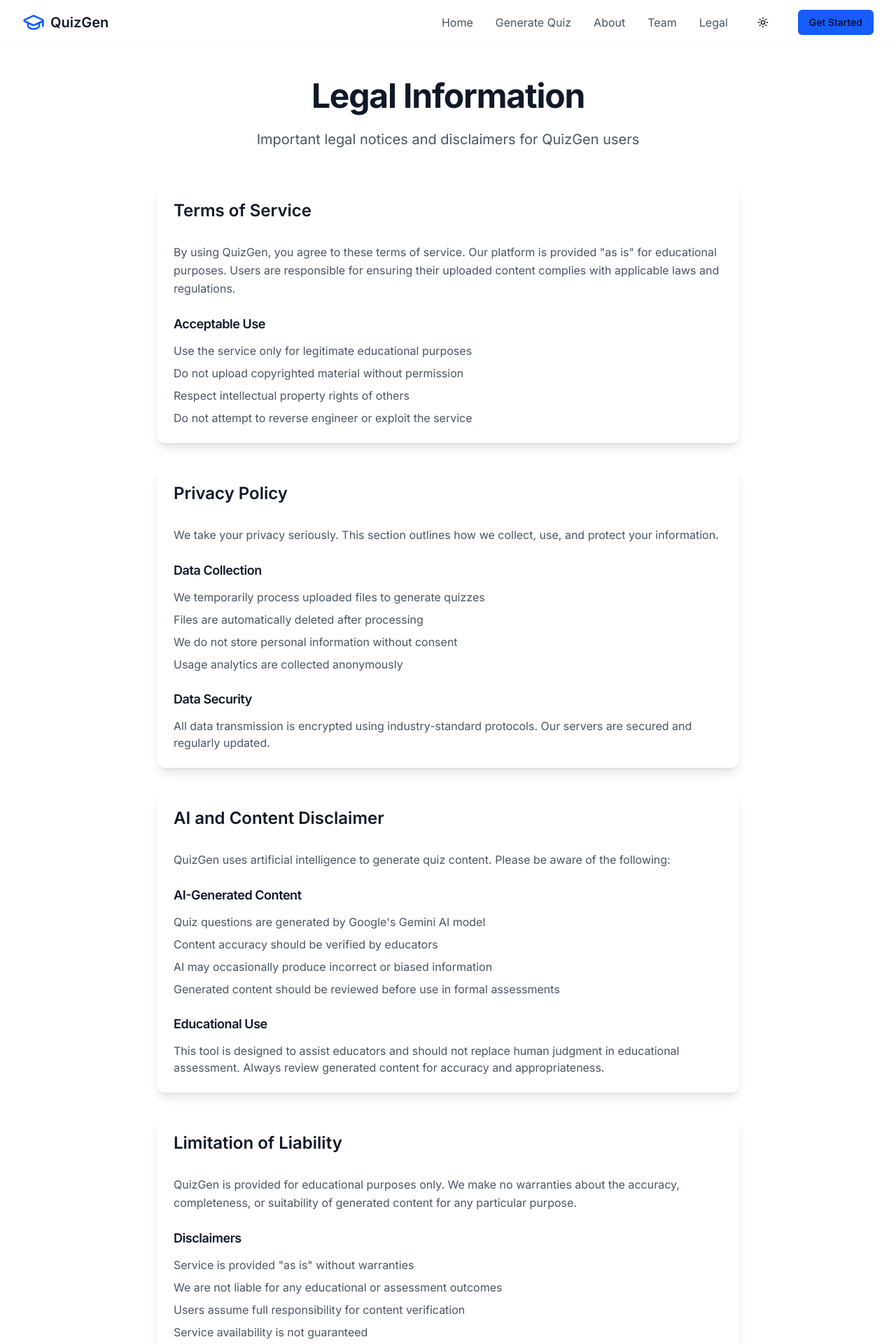
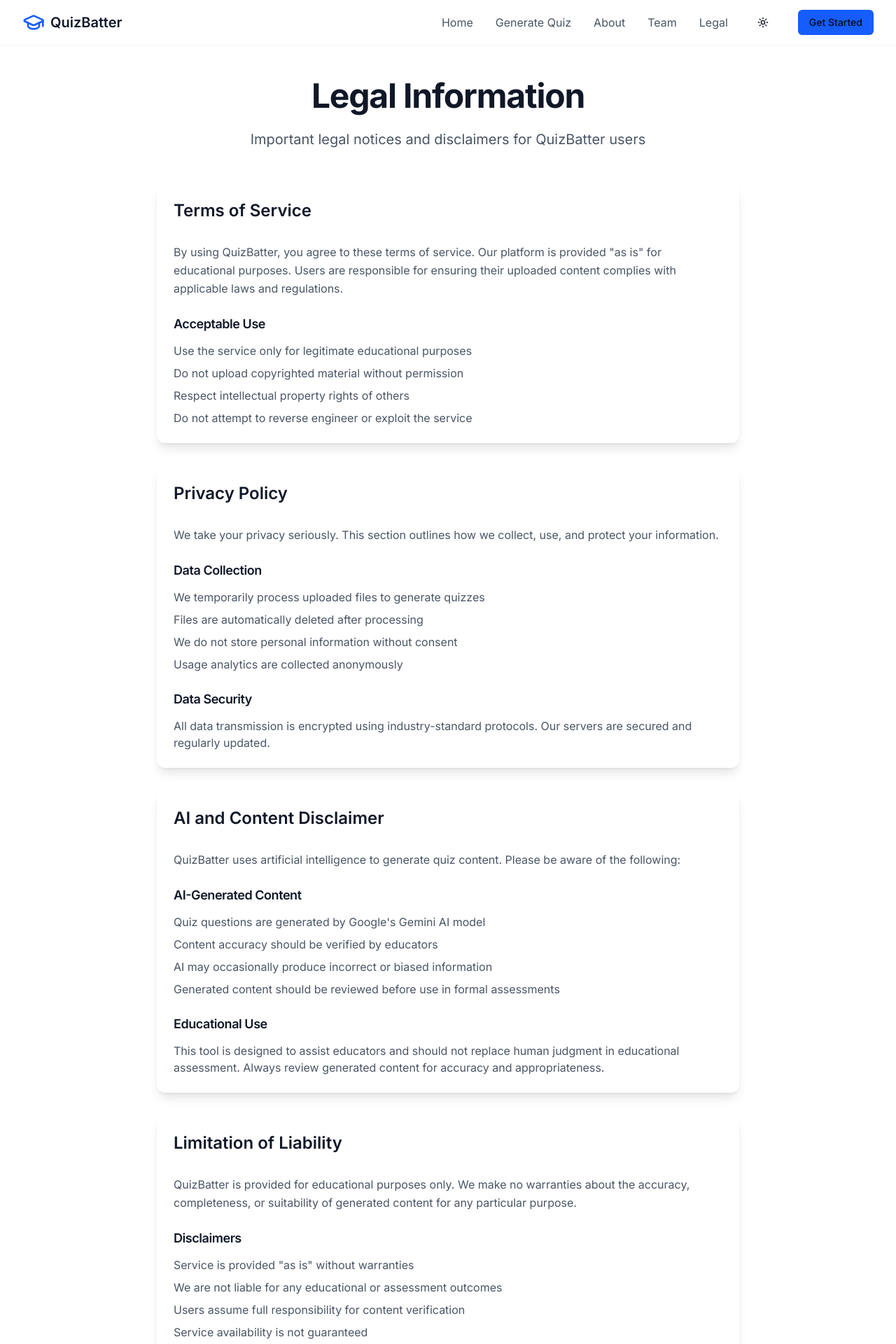
Before and after one commit to gongahkia/dothack-hackathon-2025, a Next.js app: page /legal in a window 1280 px wide. Shown: the top 1920 px of the page at 70% size. Built offline with nearby package versions, Linux system fonts and the light colour scheme.

Commit message:
feat(app): Updated nam

```diff
--- a/app/about/page.tsx
+++ b/app/about/page.tsx
@@ -9,7 +9,7 @@ export default function AboutPage() {
       <main className="py-12">
         <div className="max-w-4xl mx-auto px-4 sm:px-6 lg:px-8">
           <div className="text-center mb-16">
-            <h1 className="text-4xl sm:text-5xl font-bold text-gray-900 dark:text-white mb-6">About QuizGen</h1>
+            <h1 className="text-4xl sm:text-5xl font-bold text-gray-900 dark:text-white mb-6">About QuizBatter</h1>
             <p className="text-xl text-gray-600 dark:text-gray-300 max-w-2xl mx-auto">
               We're revolutionizing education by making quiz creation effortless and intelligent.
             </p>
--- a/app/generate/page.tsx
+++ b/app/generate/page.tsx
@@ -1,5 +1,5 @@
 import { Navigation } from "@/components/navigation"
-import { QuizGenerator } from "@/components/quiz-generator"
+import { QuizBattererator } from "@/components/quiz-generator"
 
 export default function GeneratePage() {
   return (
@@ -13,7 +13,7 @@ export default function GeneratePage() {
               Upload your materials and let AI generate personalized quiz questions
             </p>
           </div>
-          <QuizGenerator />
+          <QuizBattererator />
         </div>
       </main>
     </div>
--- a/app/layout.tsx
+++ b/app/layout.tsx
@@ -7,7 +7,7 @@ import { ThemeProvider } from "@/components/theme-provider"
 const inter = Inter({ subsets: ["latin"] })
 
 export const metadata: Metadata = {
-  title: "QuizGen - AI-Powered Quiz Generator",
+  title: "QuizBatter - AI-Powered Quiz Generator",
   description: "Transform your lecture content into engaging quizzes with AI",
 }
 
--- a/app/legal/page.tsx
+++ b/app/legal/page.tsx
@@ -10,7 +10,7 @@ export default function LegalPage() {
           <div className="text-center mb-12">
             <h1 className="text-4xl sm:text-5xl font-bold text-gray-900 dark:text-white mb-6">Legal Information</h1>
             <p className="text-xl text-gray-600 dark:text-gray-300">
-              Important legal notices and disclaimers for QuizGen users
+              Important legal notices and disclaimers for QuizBatter users
             </p>
           </div>
 
@@ -21,7 +21,7 @@ export default function LegalPage() {
               </CardHeader>
               <CardContent className="prose prose-gray dark:prose-invert max-w-none">
                 <p className="text-gray-600 dark:text-gray-300 leading-relaxed">
-                  By using QuizGen, you agree to these terms of service. Our platform is provided "as is" for
+                  By using QuizBatter, you agree to these terms of service. Our platform is provided "as is" for
                   educational purposes. Users are responsible for ensuring their uploaded content complies with
                   applicable laws and regulations.
                 </p>
@@ -65,7 +65,7 @@ export default function LegalPage() {
               </CardHeader>
               <CardContent className="prose prose-gray dark:prose-invert max-w-none">
                 <p className="text-gray-600 dark:text-gray-300 leading-relaxed">
-                  QuizGen uses artificial intelligence to generate quiz content. Please be aware of the following:
+                  QuizBatter uses artificial intelligence to generate quiz content. Please be aware of the following:
                 </p>
                 <h4 className="text-lg font-semibold text-gray-900 dark:text-white mt-6 mb-3">AI-Generated Content</h4>
                 <ul className="text-gray-600 dark:text-gray-300 space-y-2">
@@ -88,7 +88,7 @@ export default function LegalPage() {
               </CardHeader>
               <CardContent className="prose prose-gray dark:prose-invert max-w-none">
                 <p className="text-gray-600 dark:text-gray-300 leading-relaxed">
-                  QuizGen is provided for educational purposes only. We make no warranties about the accuracy,
+                  QuizBatter is provided for educational purposes only. We make no warranties about the accuracy,
                   completeness, or suitability of generated content for any particular purpose.
                 </p>
                 <h4 className="text-lg font-semibold text-gray-900 dark:text-white mt-6 mb-3">Disclaimers</h4>
--- a/components/navigation.tsx
+++ b/components/navigation.tsx
@@ -15,7 +15,7 @@ export function Navigation() {
         <div className="flex justify-between items-center h-16">
           <Link href="/" className="flex items-center space-x-2">
             <GraduationCap className="h-8 w-8 text-blue-600" />
-            <span className="text-xl font-semibold text-gray-900 dark:text-gray-100">QuizGen</span>
+            <span className="text-xl font-semibold text-gray-900 dark:text-gray-100">QuizBatter</span>
           </Link>
 
           {/* Desktop Navigation */}
--- a/components/quiz-generator.tsx
+++ b/components/quiz-generator.tsx
@@ -22,7 +22,7 @@ interface QuizResponse {
   quizzes: Quiz[]
 }
 
-export function QuizGenerator() {
+export function QuizBattererator() {
   const [prompt, setPrompt] = useState("")
   const [numQuizzes, setNumQuizzes] = useState(5)
   const [questions, setQuestions] = useState("")
```
